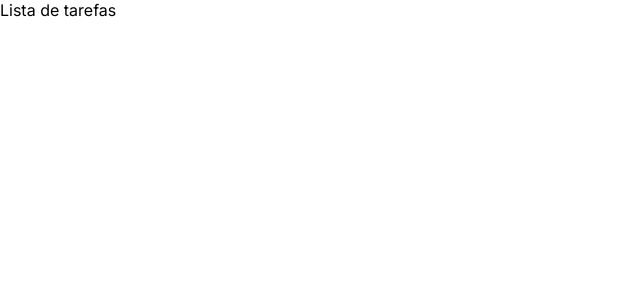
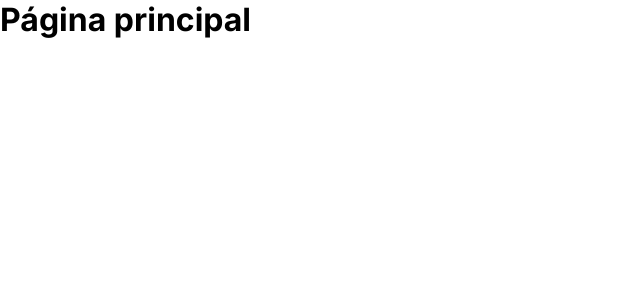
Before and after one commit to lucas-lima-developer/next-task-list, a Next.js app: page / in a window 1280 px wide. Shown: the top 300 px of the page, without its empty margins (0-640 px from the left). Built offline with nearby package versions, Linux system fonts and the light colour scheme.

Commit message:
feat: adicionando pagina principal sem nada

```diff
--- a/src/app/page.tsx
+++ b/src/app/page.tsx
@@ -1,10 +1,9 @@
-import Image from "next/image";
 import styles from "./page.module.css";
 
 export default function Home() {
   return (
     <main>
-      <p>Lista de tarefas</p>
+      <h1>Página principal</h1>
     </main>
   );
 }
```
Also changed, not shown: src/app/page.module.css (added).
